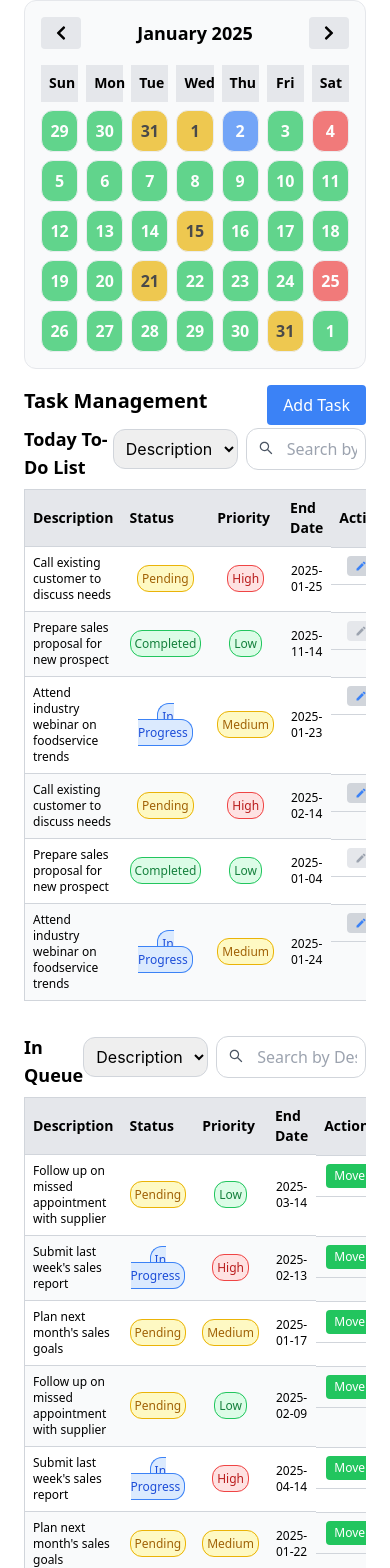
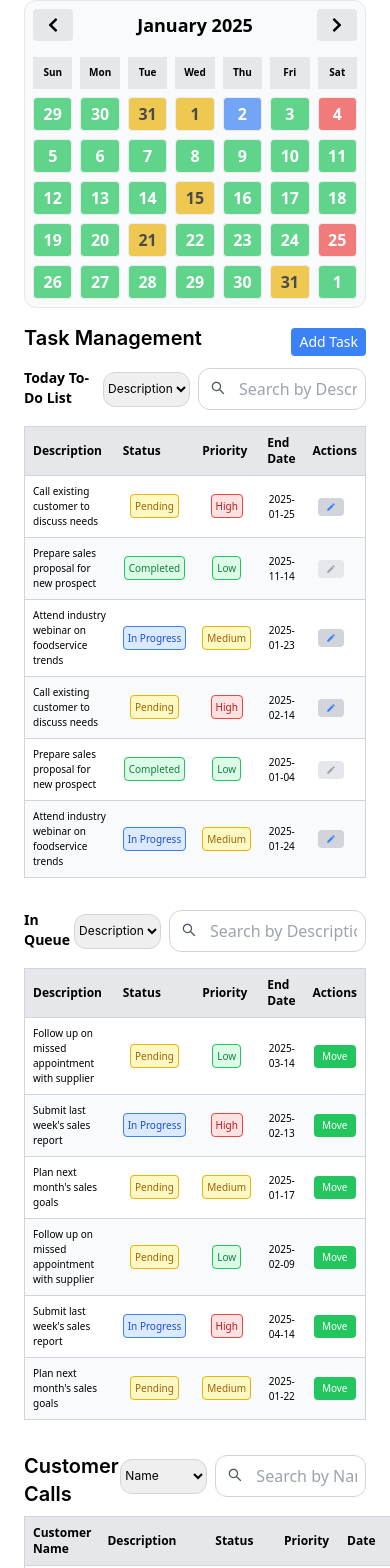
Before and after one commit to dilshanka/AI-Sprint, a React (Vite) app: page /home in a window 390 px wide. Shown: the part 116-1684 px from the top of the page. Built offline with nearby package versions, Linux system fonts and the light colour scheme; a web font is replaced by a local one.

Commit message:
Responsive completed

```diff
--- a/src/components/Home/EditCalls.tsx
+++ b/src/components/Home/EditCalls.tsx
@@ -24,7 +24,7 @@ const EditCalls: React.FC<EditCallsProps> = ({
 
   return (
     <div className="fixed top-10 inset-0 bg-black bg-opacity-50 flex items-center justify-center">
-      <div className="bg-white m-6 sm:m-0 p-6 rounded shadow-lg w-1/2">
+      <div className="bg-white m-6 sm:m-0 p-6 rounded shadow-lg w-full md:w-1/2">
         <h3 className="text-base sm:text-lg lg:text-xl font-semibold mb-2 sm:mb-4">
           Edit Calls
         </h3>
--- a/src/components/Home/EditCustomers.tsx
+++ b/src/components/Home/EditCustomers.tsx
@@ -24,7 +24,7 @@ const EditCustomers: React.FC<EditCustomersProps> = ({
 
   return (
     <div className="fixed top-10 inset-0 bg-black bg-opacity-50 flex items-center justify-center">
-      <div className="bg-white m-6 sm:m-0 p-6 rounded shadow-lg w-1/2">
+      <div className="bg-white m-6 sm:m-0 p-6 rounded shadow-lg w-full md:w-1/2">
         <h3 className="text-base sm:text-lg lg:text-xl font-semibold mb-2 sm:mb-4">
           Edit Customer
         </h3>
--- a/src/components/Home/GoogleCalender.tsx
+++ b/src/components/Home/GoogleCalender.tsx
@@ -38,7 +38,7 @@ const GoogleCalendar = () => {
     return days.map((day, index) => (
       <div
         key={index}
-        className="text-sm sm:text-base text-center font-bold p-2 border-b bg-gray-200"
+        className="text-[10px] xsm:text-xs sm:text-base text-center font-bold p-2 border-b bg-gray-200"
       >
         {day}
       </div>
@@ -76,20 +76,20 @@ const GoogleCalendar = () => {
       return (
         <div
           key={index}
-          className={`relative px-2 py-2 sm:px-6 sm:py-10 border rounded-xl text-center opacity-70 ${bgColor} ${textColor} hover:opacity-90 hover:text-white transition group`}
+          className={`relative px-2 sm:px-6 py-1 xsm:py-2 sm:py-6 lg:py-10 border rounded sm:rounded-xl text-center opacity-70 ${bgColor} ${textColor} hover:opacity-90 hover:text-white transition group`}
         >
           {/* Default View: Date */}
           <span className="block font-bold group-hover:hidden">{format(day, "d")}</span>
 
           {/* Hover View: Task Details */}
           {event.todo || event.calls || event.prospecting ? (
-            <div className="hidden group-hover:block text-xs">
+            <div className="hidden group-hover:block text-[8px] md:text-[10px] lg:text-xs">
               {event.todo ? <p>To-Do: {event.todo}</p> : <p>No To-Do</p>}
               {event.calls ? <p>Calls: {event.calls}</p> : <p>No Calls</p>}
               {event.prospecting ? <p>Prospects: {event.prospecting}</p> : <p>No Prospects</p>}
             </div>
           ) : (
-            <div className="hidden group-hover:block text-xs">
+            <div className="hidden group-hover:block text-[8px] md:text-[10px] lg:text-xs">
               <p>No Appoinments</p>
             </div>
           )}
@@ -99,7 +99,7 @@ const GoogleCalendar = () => {
   };
 
   return (
-    <div className="container mx-auto p-4 border rounded-xl bg-gray-50">
+    <div className="container mx-auto p-2 xsm:p-4 border rounded-xl bg-gray-50">
       <div className="flex justify-between items-center mb-4">
         <button
           onClick={handlePrevMonth}
--- a/src/components/Home/TaskEdit.tsx
+++ b/src/components/Home/TaskEdit.tsx
@@ -24,7 +24,7 @@ const EditTask: React.FC<EditTaskProps> = ({
 
   return (
     <div className="fixed inset-0 bg-black bg-opacity-50 flex items-center justify-center">
-      <div className="bg-white m-6 sm:m-0 p-6 rounded shadow-lg w-1/2">
+      <div className="bg-white m-6 sm:m-0 p-6 rounded shadow-lg w-full md:w-1/2">
         <h3 className="text-lg font-semibold mb-4">Edit Task</h3>
         <div className="mb-4">
           <label className="block mb-2 font-medium">Description</label>
--- a/src/components/SearchBar.tsx
+++ b/src/components/SearchBar.tsx
@@ -19,10 +19,10 @@ const SearchBar: React.FC<SearchBarProps> = ({
 }) => {
   return (
     <div className="flex items-center gap-2 mb-4">
-        <select
+      <select
         value={selectedColumn}
         onChange={onColumnChange}
-        className="px-2 py-2 border rounded-xl border-gray-300 focus:outline-none focus:ring-2 focus:ring-blue-100 cursor-pointer font-inter"
+        className="sm:px-2 py-2 text-xs sm:text-sm lg:text-base border rounded-xl border-gray-300 focus:outline-none focus:ring-2 focus:ring-blue-100 cursor-pointer font-inter"
       >
         {columns.map((column, index) => (
           <option key={index} value={column}>
@@ -40,7 +40,6 @@ const SearchBar: React.FC<SearchBarProps> = ({
         />
         <AiOutlineSearch className="absolute left-3 top-3 text-gray-600" />
       </div>
-
     </div>
   );
 };
--- a/src/section/Home/CustomerCalls.tsx
+++ b/src/section/Home/CustomerCalls.tsx
@@ -87,7 +87,7 @@ const CustomerCalls = () => {
       </div>
       <table className="table-auto w-full border border-gray-300">
         <thead>
-          <tr className="bg-gray-200 font-semibold text-sm sm:text-base sm:text-center">
+          <tr className="bg-gray-200 font-semibold text-xs xsm:text-sm sm:text-base sm:text-center">
             <th className="p-2 border-gray-300 text-start">Customer Name</th>
             <th className="p-2 border-gray-300 text-start">Description</th>
             <th className="p-2 border-gray-300">Status</th>
@@ -100,7 +100,7 @@ const CustomerCalls = () => {
           {filteredCalls.map((call, index) => (
             <tr
               key={index}
-              className="hover:bg-gray-100 text-xs xsm:text-sm sm:text-base even:bg-gray-50"
+              className="hover:bg-gray-100 text-[10px] xsm:text-sm sm:text-base even:bg-gray-50"
             >
               <td className="p-2 border-y border-l border-gray-300">
                 {call.name}
@@ -108,12 +108,12 @@ const CustomerCalls = () => {
               <td className="p-2 border-y border-gray-300">
                 {call.description}
                 {call.autoAction && (
-                  <span className="ml-2 text-red-500 bg-red-200 text-[10px] border p-1 rounded">
+                  <span className="ml-1 xsm:ml-2 text-red-500 bg-red-200 text-[8px] sm:text-[10px] border px-1 sm:py-1 rounded text-nowrap">
                     {call.autoAction}
                   </span>
                 )}
               </td>
-              <td className="p-2 border-y border-gray-300 text-center text-[10px] xsm:text-xs sm:text-sm">
+              <td className="p-2 border-y border-gray-300 text-center text-[10px] xsm:text-xs sm:text-sm text-nowrap">
                 <span
                   className={`px-1 xsm:px-2 py-1 rounded-xl border ${getStatusStyles(
                     call.status
--- a/src/section/Home/ProspectingCustomers.tsx
+++ b/src/section/Home/ProspectingCustomers.tsx
@@ -92,7 +92,7 @@ const ProspectingCustomers = () => {
       </div>
       <table className="table-auto w-full border border-gray-300">
         <thead>
-          <tr className="bg-gray-200 font-semibold text-sm sm:text-base sm:text-center">
+          <tr className="bg-gray-200 font-semibold text-xs xsm:text-sm sm:text-base sm:text-center">
             <th className="p-2 border-gray-300 text-start">Customer Name</th>
             <th className="p-2 border-gray-300 text-start">Description</th>
             <th className="p-2 border-gray-300">Status</th>
@@ -105,7 +105,7 @@ const ProspectingCustomers = () => {
           {filteredCustomers.map((prospect, index) => (
             <tr
               key={index}
-              className="hover:bg-gray-100 text-xs xsm:text-sm sm:text-base even:bg-gray-50"
+              className="hover:bg-gray-100 text-[10px] xsm:text-sm sm:text-base even:bg-gray-50"
             >
               <td className="p-2 border-y border-l border-gray-300">
                 {prospect.name}
@@ -113,7 +113,7 @@ const ProspectingCustomers = () => {
               <td className="p-2 border-y border-gray-300">
                 {prospect.description}
               </td>
-              <td className="p-2 border-y border-gray-300 text-center text-[10px] xsm:text-xs sm:text-xs">
+              <td className="p-2 border-y border-gray-300 text-center text-[10px] xsm:text-xs sm:text-sm text-nowrap">
                 <span
                   className={`px-1 xsm:px-2 py-1 rounded-xl border ${getStatusStyles(
                     prospect.status
--- a/src/section/Home/ToDo.tsx
+++ b/src/section/Home/ToDo.tsx
@@ -142,7 +142,7 @@ const ToDoList = () => {
   ) => (
     <div className="mb-8">
       <div className="flex justify-between">
-        <h2 className="text-lg sm:text-xl font-bold mb-2">{title}</h2>
+        <h2 className=" text-sm sm:text-base md:text-lg lg:text-xl font-bold mb-2">{title}</h2>
         <SearchBar
           placeholder={`Search by ${selectedColumn}`}
           value={searchQuery}
@@ -155,7 +155,7 @@ const ToDoList = () => {
       <div className="overflow-x-auto">
         <table className="table-auto w-full text-left border border-gray-300">
           <thead>
-            <tr className="bg-gray-200 font-semibold text-sm sm:text-base sm:text-center">
+            <tr className="bg-gray-200 font-semibold text-xs xsm:text-sm sm:text-base sm:text-center">
               <th className="p-2 border-gray-300 text-start">Description</th>
               <th className="p-2 border-gray-300">Status</th>
               <th className="p-2 border-gray-300">Priority</th>
@@ -167,14 +167,14 @@ const ToDoList = () => {
             {tasks.map((task, index) => (
               <tr
                 key={index}
-                className="hover:bg-gray-100 text-xs xsm:text-sm sm:text-base even:bg-gray-50"
+                className="hover:bg-gray-100 text-[10px] xsm:text-sm sm:text-base even:bg-gray-50"
               >
                 <td className="p-2 border-y border-l border-gray-300">
                   {task.description}
                 </td>
-                <td className="p-2 border-y border-gray-300 text-center">
+                <td className="p-2 border-y border-gray-300 text-center text-nowrap">
                   <span
-                    className={`px-1 xsm:px-2 py-1 rounded-xl border ${getStatusStyles(
+                    className={`px-1 xsm:px-2 py-1 rounded xsm:rounded-xl border ${getStatusStyles(
                       task.status
                     )}`}
                   >
@@ -183,7 +183,7 @@ const ToDoList = () => {
                 </td>
                 <td className="p-2 border-y border-gray-300 text-center">
                   <span
-                    className={`px-1 xsm:px-2 py-1 rounded-xl border ${getPriorityStyles(
+                    className={`px-1 xsm:px-2 py-1 rounded xsm:rounded-xl border ${getPriorityStyles(
                       task.priority
                     )}`}
                   >
@@ -193,7 +193,7 @@ const ToDoList = () => {
                 <td className="p-2 border-y border-gray-300 text-center">
                   {task.endDate}
                 </td>
-                <td className="p-2 border-y border-r border-gray-300 flex justify-center gap-2">
+                <td className="p-2 border-y border-gray-300 text-center">
                   {isQueue ? (
                     <button
                       onClick={() => openConfirmPopup(index)}
@@ -230,13 +230,13 @@ const ToDoList = () => {
 
   return (
     <div className="mt-4 sm:mt-8">
-      <div className="flex justify-between items-center">
-        <h1 className="text-xl md:text-3xl font-bold mb-2 sm:mb-4">
+      <div className="flex justify-between items-center pb-2">
+        <h1 className="capitalize font-inter font-semibold text-xl md:text-3xl mb-2 sm:mb-4">
           Task Management
         </h1>
         <button
           onClick={openAddPopup}
-          className="bg-blue-500 text-white px-4 py-2 rounded hover:bg-blue-600"
+          className="bg-blue-500 text-white text-sm sm:text-base px-2 sm:px-4 py-1 sm:py-2 rounded hover:bg-blue-600"
         >
           Add Task
         </button>
```
